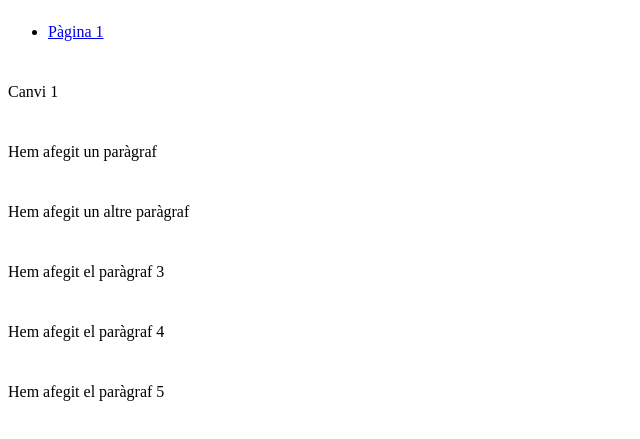
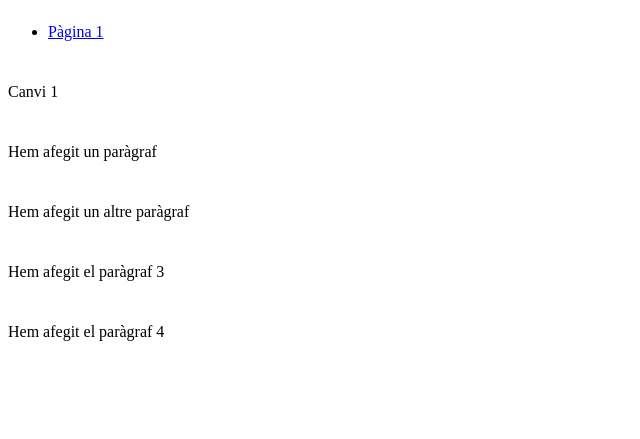
Before and after one commit to cristinaRoige/projecte_git, a plain HTML site: page projecte/index.html in a window 1280 px wide. Shown: the part 101-540 px from the top of the page, without its empty margins (0-640 px from the left). Drawn offline with Linux system fonts and the light colour scheme.

Commit message:
recuperar commit 2

```diff
--- a/projecte/index.html
+++ b/projecte/index.html
@@ -26,6 +26,5 @@
 	<div class="clear"><p>Hem afegit un altre paràgraf</p></div>
 	<div class="clear"><p>Hem afegit el paràgraf 3</p></div>
 	<div class="clear"><p>Hem afegit el paràgraf 4</p></div>
-	<div class="clear"><p>Hem afegit el paràgraf 5</p></div>
 </body>
 </html>
```
